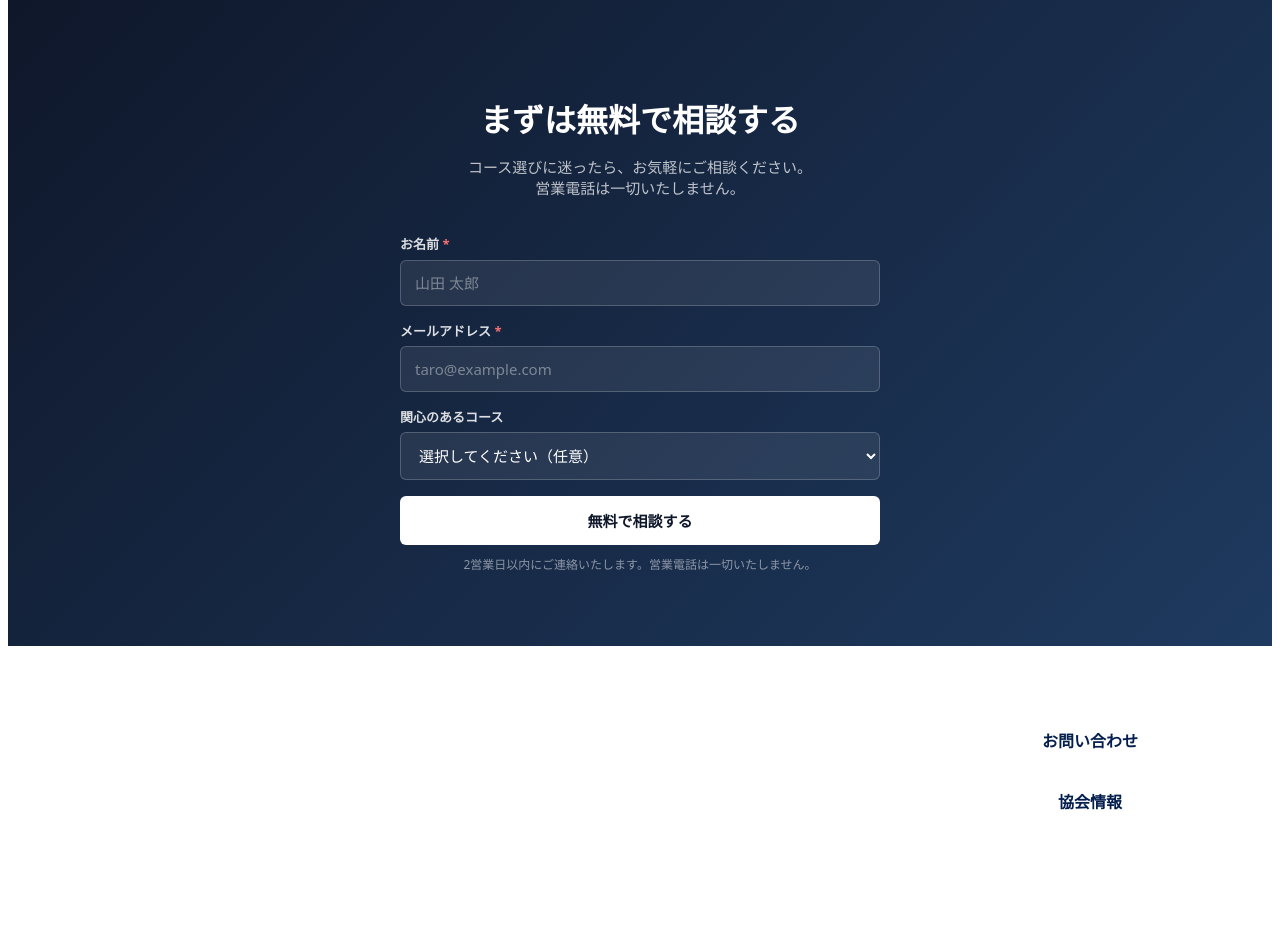
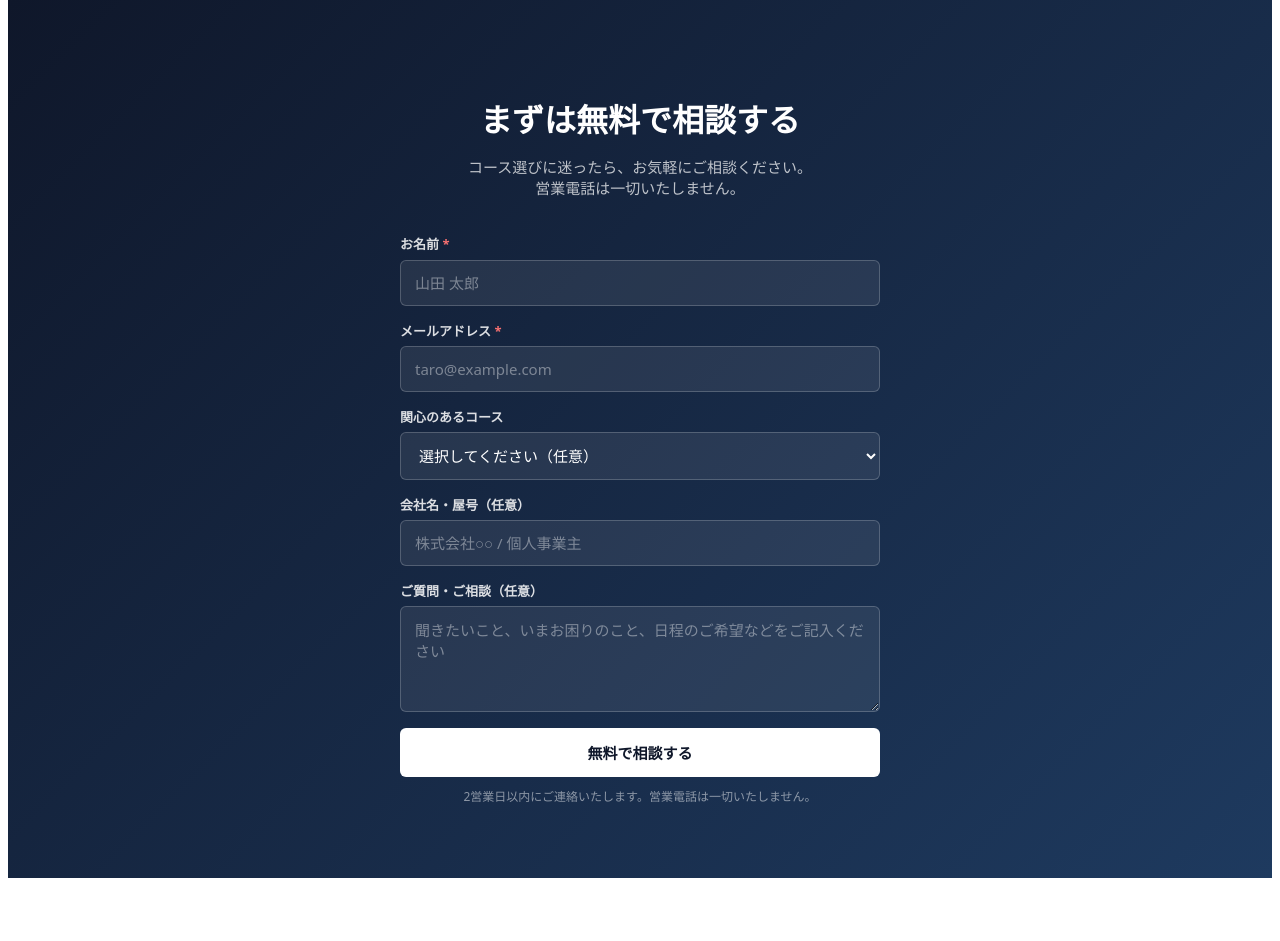
Before and after one commit to jqca/jgaia, a Flask app: page /solo-ceo in a window 1280 px wide. Shown: the part 4062-5003 px from the top of the page. Before the commit the page ends 4872 px from the top, so only its background shows below. Run offline with Flask 3, Linux system fonts and the light colour scheme; some libraries are stand-ins or nearby versions.

Commit message:
feat: 問い合わせフォームに「ご質問・ご相談」と「会社名・屋号」を追加
社長ご指摘（2026-08-06）:「実際に自分で使ったら違和感がある。
お名前・メール・コースだけでなく、質問も入れられるようにすべき」。

そのとおりで、しかも**コース詳細ページには質問欄があるのに、
LP（/solo-ceo）だけ無い**という不揃いだった。私が一度もこのフォームを
使っていなかったので気づけなかった。

- LP に「会社名・屋号（任意）」「ご質問・ご相談（任意）」を追加
- コース詳細にも「会社名・屋号（任意）」を追加して項目を揃えた
- 保存と通知メールの本文にも会社名を載せる

検証: 実際にブラウザでフォームを埋めて送信し、5項目すべてが
台帳に入ることを確認（会社名・質問を含む）。

Co-Authored-By: Claude Opus 5 <noreply@anthropic.com>

```diff
--- a/solo_ceo.py
+++ b/solo_ceo.py
@@ -267,6 +267,7 @@ def register_solo_ceo_routes(app):
         name = (data.get("name") or "").strip()
         email = (data.get("email") or "").strip()
         course = (data.get("course") or "").strip()
+        company = (data.get("company") or "").strip()
         message = (data.get("message") or "").strip()
 
         # スパム判定。⛔ 弾いたことをボットに教えない（成功と同じ形で返す）。
@@ -288,6 +289,7 @@ def register_solo_ceo_routes(app):
                 "name": name,
                 "email": email,
                 "course": course,
+                "company": company,
                 "message": message,
             })
         except Exception:
@@ -303,6 +305,7 @@ def register_solo_ceo_routes(app):
         body_lines = [
             f"氏名: {name}",
             f"メール: {email}",
+            f"会社名・屋号: {company}" if company else None,
             f"関心コース: {course}" if course else None,
             f"ご質問・ご相談:\n{message}" if message else None,
         ]
--- a/templates/solo_ceo.html
+++ b/templates/solo_ceo.html
@@ -775,6 +775,13 @@ main { padding: 0 !important; margin-top: 0 !important; min-height: 0 !important
                 <option value="まだ決めていない">まだ決めていない</option>
             </select>
 
+            <label for="fi-company">会社名・屋号（任意）</label>
+            <input type="text" id="fi-company" name="company" placeholder="株式会社○○ / 個人事業主">
+
+            <label for="fi-message">ご質問・ご相談（任意）</label>
+            <textarea id="fi-message" name="message" rows="4"
+                      placeholder="聞きたいこと、いまお困りのこと、日程のご希望などをご記入ください"></textarea>
+
             <button type="submit" class="sc-submit" id="submitBtn">無料で相談する</button>
             <div class="form-note">2営業日以内にご連絡いたします。営業電話は一切いたしません。</div>
         </form>
@@ -805,6 +812,8 @@ function submitSoloInquiry(e) {
         name: document.getElementById('fi-name').value.trim(),
         email: document.getElementById('fi-email').value.trim(),
         course: document.getElementById('fi-course').value,
+        company: (document.getElementById('fi-company') || {}).value || '',
+        message: (document.getElementById('fi-message') || {}).value || '',
     };
     // 蜜壺と発行時刻を載せる。これが無いとサーバー側で弾かれる。
     data = window.jgaiaAntispam ? window.jgaiaAntispam(data) : data;
--- a/templates/solo_ceo_course.html
+++ b/templates/solo_ceo_course.html
@@ -476,6 +476,9 @@
             <label for="fi-email">メールアドレス <span style="color:#f87171;">*</span></label>
             <input type="email" id="fi-email" name="email" placeholder="taro@example.com" required>
 
+            <label for="fi-company">会社名・屋号（任意）</label>
+            <input type="text" id="fi-company" name="company" placeholder="株式会社○○ / 個人事業主">
+
             <label for="fi-message">ご質問・ご相談（任意）</label>
             <textarea id="fi-message" name="message" placeholder="聞きたいことがあればご記入ください"></textarea>
 
@@ -511,6 +514,7 @@ function submitCourseInquiry(e) {
         name: document.getElementById('fi-name').value.trim(),
         email: document.getElementById('fi-email').value.trim(),
         course: document.getElementById('fi-course').value,
+        company: (document.getElementById('fi-company') || {}).value || '',
         message: document.getElementById('fi-message').value.trim()
     };
     // 蜜壺と発行時刻を載せる。これが無いとサーバー側で弾かれる。
```
